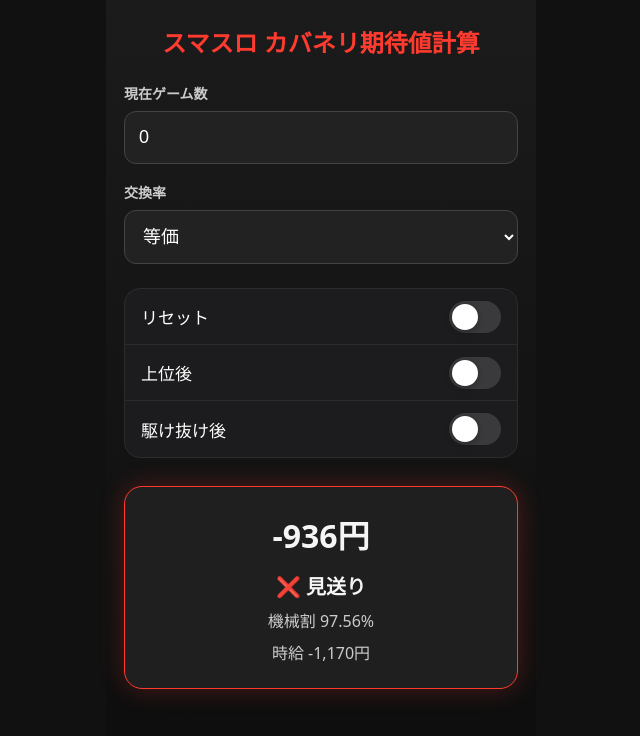
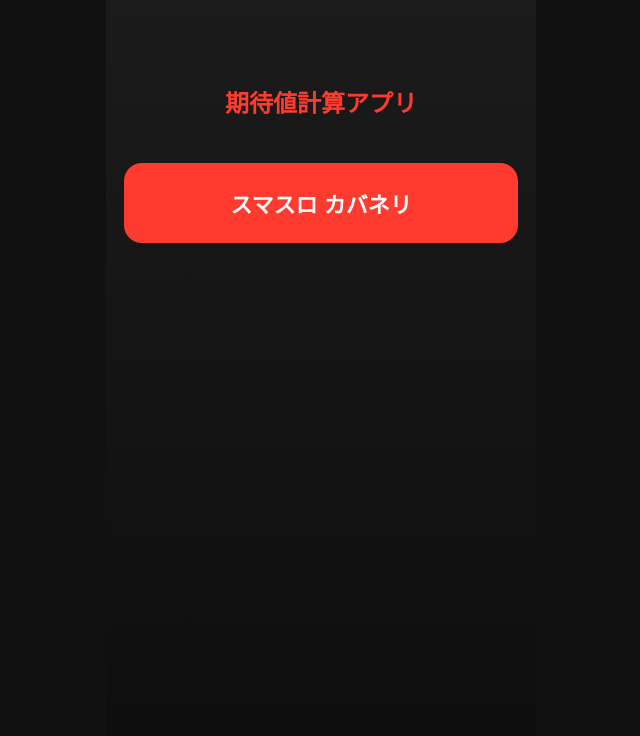
Before and after one commit to t4881005/kabaneri-ev, a Vue app: page / in a window 1280 px wide. Shown: the top 736 px of the page, without its empty margins (319-959 px from the left). Built offline with nearby package versions, Linux system fonts and the light colour scheme; the HTML template or start-up script is replaced by a standard one.

Commit message:
menu page added

```diff
--- a/src/App.vue
+++ b/src/App.vue
@@ -8,6 +8,7 @@
     type Exchange,
   } from './data/kabaneri'
 
+  const currentPage = ref<'menu' | 'kabaneri'>('menu')
   const game = ref(0)
   const exchange = ref<Exchange>('equal')
 
@@ -82,6 +83,31 @@
 
 <template>
   <div class="container">
+
+    <div
+      v-if="currentPage === 'menu'"
+      class="menu"
+    >
+      <h1>期待値計算アプリ</h1>
+
+      <button
+        class="machine-button"
+        @click="currentPage = 'kabaneri'"
+      >
+        スマスロ カバネリ
+      </button>
+    </div>
+
+    <div v-else>
+      <button
+        class="back-button"
+        @click="currentPage = 'menu'"
+      >
+        ← 戻る
+      </button>
+
+      <!-- ↓↓↓ここから今のカバネリ画面↓↓↓ -->
+
       <h1>スマスロ カバネリ期待値計算</h1>
 
       <label>現在ゲーム数</label>
@@ -99,61 +125,55 @@
         <option value="fiveSixLimit500">5.6枚500枚制限</option>
       </select>
 
-    <div class="switches">
-      <label class="toggle-row">
-        <span>リセット</span>
-          <input
-            v-model="isReset"
-            type="checkbox"
-          />
-        <span class="toggle"></span>
-      </label>
+      <!-- 今のトグル群 -->
+      <!-- 今の結果表示 -->
 
-      <label class="toggle-row" :class="{ disabled: isReset }">
-        <span>上位後</span>
-        <input v-model="isUpper" type="checkbox" :disabled="isReset" />
-        <span class="toggle"></span>
-      </label>
+      <!-- ↑↑↑ここまで今のカバネリ画面↑↑↑ -->
 
-      <label
-        class="toggle-row"
-        :class="{ disabled: isReset }"
-      >
-        <span>駆け抜け後</span>
-        <input
-          v-model="isThrough"
-          type="checkbox"
-          :disabled="isReset"
-        />
-        <span class="toggle"></span>
-      </label>
     </div>
 
-    <div class="result">
-
-      <div class="ev">
-        {{ ev.toLocaleString() }}円
-      </div>
-
-      <div class="judge">
-        {{ judge }}
-      </div>
-
-      <div class="detail">
-        機械割 {{ machineRate }}%
-      </div>
-
-      <div class="detail">
-        時給 {{ hourly.toLocaleString() }}円
-      </div>
-
-    </div>
   </div>
 </template>
 
 <style>
 * {
   box-sizing: border-box;
+}
+
+.menu {
+  padding-top: 60px;
+}
+
+.machine-button {
+  width: 100%;
+  padding: 24px;
+  margin-top: 20px;
+
+  font-size: 22px;
+  font-weight: bold;
+
+  color: white;
+  background: #ff3b30;
+
+  border: none;
+  border-radius: 18px;
+
+  cursor: pointer;
+}
+
+.machine-button:active {
+  transform: scale(0.98);
+}
+
+.back-button {
+  margin-bottom: 20px;
+  padding: 10px 16px;
+
+  color: white;
+  background: #333;
+
+  border: none;
+  border-radius: 12px;
 }
 
 body {
```
Lines whose indentation alone changed are shown as unchanged.
